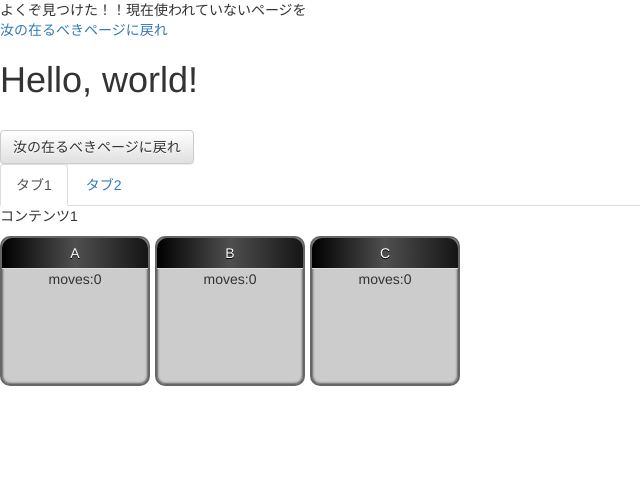
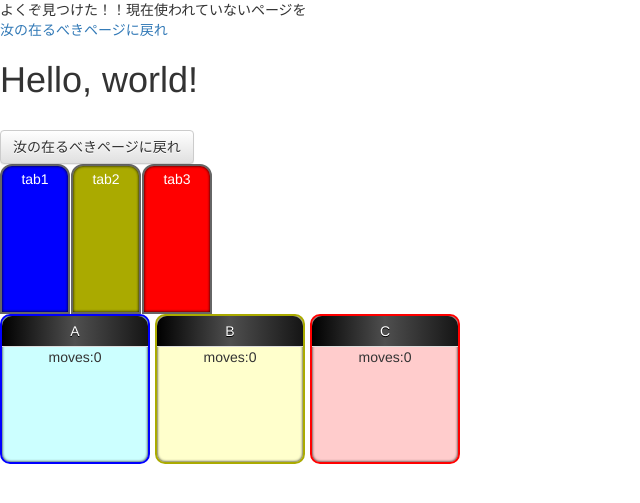
Before and after one commit to SilkyHeii/repository1, a PHP site: page /test/view/home.php in a window 1280 px wide. Shown: the top 503 px of the page, without its empty margins (0-640 px from the left). Run offline with PHP 8.4, Linux system fonts and the light colour scheme.

Commit message:
NewReCS NUC

```diff
--- a/New_ReCS_SEEM_NUC/assets/css/home.css
+++ b/New_ReCS_SEEM_NUC/assets/css/home.css
@@ -52,4 +52,40 @@
 .column.over {
   border: 2px dashed #000;
 }
+
+
+/* ▼(A)表示領域全体 */
+div.tabbox { margin: 0px; padding: 0px; width: 800px; }
+
+/* ▼(B)タブ部分 */
+p.tabs { margin: 0px; padding: 0px; }
+p.tabs a {
+   /* ▼(B-2)リンクをタブのように見せる */
+   display: block; width: 5em; float: left;
+   margin: 0px 1px 0px 0px; padding: 3px;
+   text-align: center;
+   border-radius: 12px 12px 0px 0px; /* 角を丸くする */
+}
+/* ▼(B-3)各タブの配色 */
+p.tabs a.tab1 { background-color: blue;  color: white; }
+p.tabs a.tab2 { background-color: #aaaa00; color:white;}
+p.tabs a.tab3 { background-color: red;   color: white; }
+p.tabs a:hover { color: yellow; }
+
+/* ▼(C)タブ中身のボックス */
+div.tab {
+   /* ▼(C-2)ボックス共通の装飾 */
+   height: 150px;
+   overflow: auto;
+}
+/* ▼(C-3)各ボックスの配色 */
+div#tab1 { border: 2px solid blue; background-color: #ccffff; }
+div#tab2 { border: 2px solid #aaaa00; background-color: #ffffcc; }
+div#tab3 { border: 2px solid red; background-color: #ffcccc; }
+div.tab p { margin: 0.5em; }
+
+.clear{
+    clear: left;
+}
+
 </style>
--- a/New_ReCS_SEEM_NUC/assets/css/index.css
+++ b/New_ReCS_SEEM_NUC/assets/css/index.css
@@ -26,9 +26,9 @@
 	overflow: hidden;
 }
 
-div.draggable-column{
+div.column{
 	float: left;
-	width: 50%;
+	width: 33%;
 }
 /* clearfix */
 #draggable-columns:before,
--- a/New_ReCS_SEEM_NUC/assets/javascript/home.js
+++ b/New_ReCS_SEEM_NUC/assets/javascript/home.js
@@ -1,18 +1,21 @@
 // Full example
-(function() {
-  var id_ = 'columns-full';
-  var cols_ = document.querySelectorAll('#' + id_ + ' .column');
+  //alert("function start");
+  var id_ = 'columns';
+  var cols_ = document.querySelectorAll('#columns .column');
+  var element=document.getElementById("drag1");
   var dragSrcEl_ = null;
+  document.getElementById('tab1').style.display = 'block';
+  document.getElementById('tab2').style.display = 'block';
+  document.getElementById('tab3').style.display = 'block';
 
-  this.handleDragStart = function(e) {
+   function handleDragStart(e) {
+    //alert("dragstart");
     e.dataTransfer.effectAllowed = 'move';
     e.dataTransfer.setData('text/html', this.innerHTML);
-
     dragSrcEl_ = this;
-
     // this/e.target is the source node.
-    this.addClassName('moving');
-  };
+    this.classList.add('moving');
+  }
 
   this.handleDragOver = function(e) {
     if (e.preventDefault) {
@@ -25,12 +28,13 @@
   };
 
   this.handleDragEnter = function(e) {
-    this.addClassName('over');
+      //alert("dragenter");
+    this.classList.add('over');
   };
 
   this.handleDragLeave = function(e) {
     // this/e.target is previous target element.
-    this.removeClassName('over');
+    this.classList.remove('over');
   };
 
   this.handleDrop = function(e) {
@@ -58,18 +62,18 @@
   this.handleDragEnd = function(e) {
     // this/e.target is the source node.
     [].forEach.call(cols_, function (col) {
-      col.removeClassName('over');
-      col.removeClassName('moving');
+      col.classList.remove('over');
+      col.classList.remove('moving');
     });
   };
 
-  [].forEach.call(cols_, function (col) {
-    col.setAttribute('draggable', 'true');  // Enable columns to be draggable.
-    col.addEventListener('dragstart', this.handleDragStart, false);
+  var cols = document.querySelectorAll('#columns .column');
+
+  [].forEach.call(cols, function(col) {
+    col.addEventListener('dragstart', handleDragStart, false);
     col.addEventListener('dragenter', this.handleDragEnter, false);
     col.addEventListener('dragover', this.handleDragOver, false);
     col.addEventListener('dragleave', this.handleDragLeave, false);
     col.addEventListener('drop', this.handleDrop, false);
     col.addEventListener('dragend', this.handleDragEnd, false);
   });
-})();
--- a/New_ReCS_SEEM_NUC/view/home.php
+++ b/New_ReCS_SEEM_NUC/view/home.php
@@ -24,33 +24,25 @@ print("<br><a href='../index.php'>汝の在るべきページに戻れ</a>");
         <!-- Latest compiled and minified JavaScript -->
         <script src="../lib/bootstrap-3.3.7-dist/js/bootstrap.min.js" integrity="sha384-Tc5IQib027qvyjSMfHjOMaLkfuWVxZxUPnCJA7l2mCWNIpG9mGCD8wGNIcPD7Txa" crossorigin="anonymous"></script>
 
+    </head>
 
-        <script type="text/javascript" src="../assets/javascript/home.js"></script>
-    </head>
     <body>
         <h1>Hello, world!</h1>
         <br><a href='../index.php' class="btn btn-default">汝の在るべきページに戻れ</a>
-        <!--タブ-->
-        <ul class="nav nav-tabs">
-        <li class="active"><a href="#tab1" data-toggle="tab">タブ1</a></li>
-        <li><a href="#tab2" data-toggle="tab">タブ2</a></li>
-        </ul>
-        <!-- / タブ-->
-        <div id="myTabContent" class="tab-content">
-            <div class="tab-pane fade in active" id="tab1">
-                <p>コンテンツ1</p>
-            </div>
-            <div class="tab-pane fade" id="tab2">
-                <p>コンテンツ2</p>
-            </div>
-        </div>
 
-        <div id="columns-full">
-          <div class="column" draggable="true"><header>A</header>
+        <div id="columns" class="tabbox">
+          <p class="tabs">
+              <a href="#tab1" class="tab1 column">tab1</a>
+              <a href="#tab2" class="tab2 column">tab2</a>
+              <a href="#tab3" class="tab3 column">tab3</a>
+          </p>
+          <div class="clear"></div>
+          <div id="tab1" class="column tab" draggable="true"><header>A</header>
               <div class="count" data-col-moves="0">moves:0</div>
           </div>
-          <div class="column" draggable="true"><header>B</header><div class="count" data-col-moves="0">moves:0</div></div>
-          <div class="column" draggable="true"><header>C</header><div class="count" data-col-moves="0">moves:0</div></div>
+          <div id="tab2" class="column tab" draggable="true"><header>B</header><div class="count" data-col-moves="0">moves:0</div></div>
+          <div id="tab3" class="column tab" draggable="true"><header>C</header><div class="count" data-col-moves="0">moves:0</div></div>
         </div>
+        <script type="text/javascript" src="../assets/javascript/home.js"></script>
     </body>
 </html>
```
Also changed, not shown: New_ReCS_SEEM_NUC/assets/javascript/draggable.js (+79 -7 lines), New_ReCS_SEEM_NUC/core/users.php (+35 -0 lines), New_ReCS_SEEM_NUC/index.php (+99 -5 lines).
